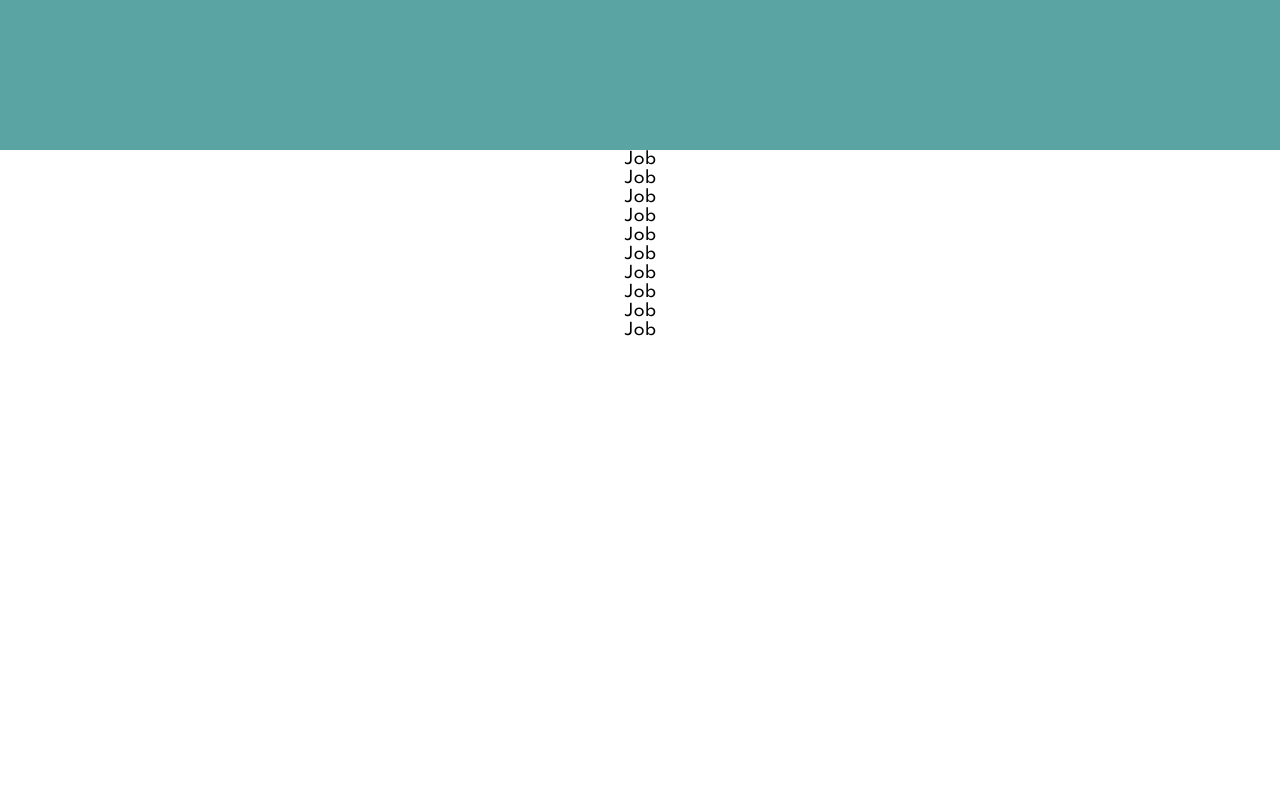
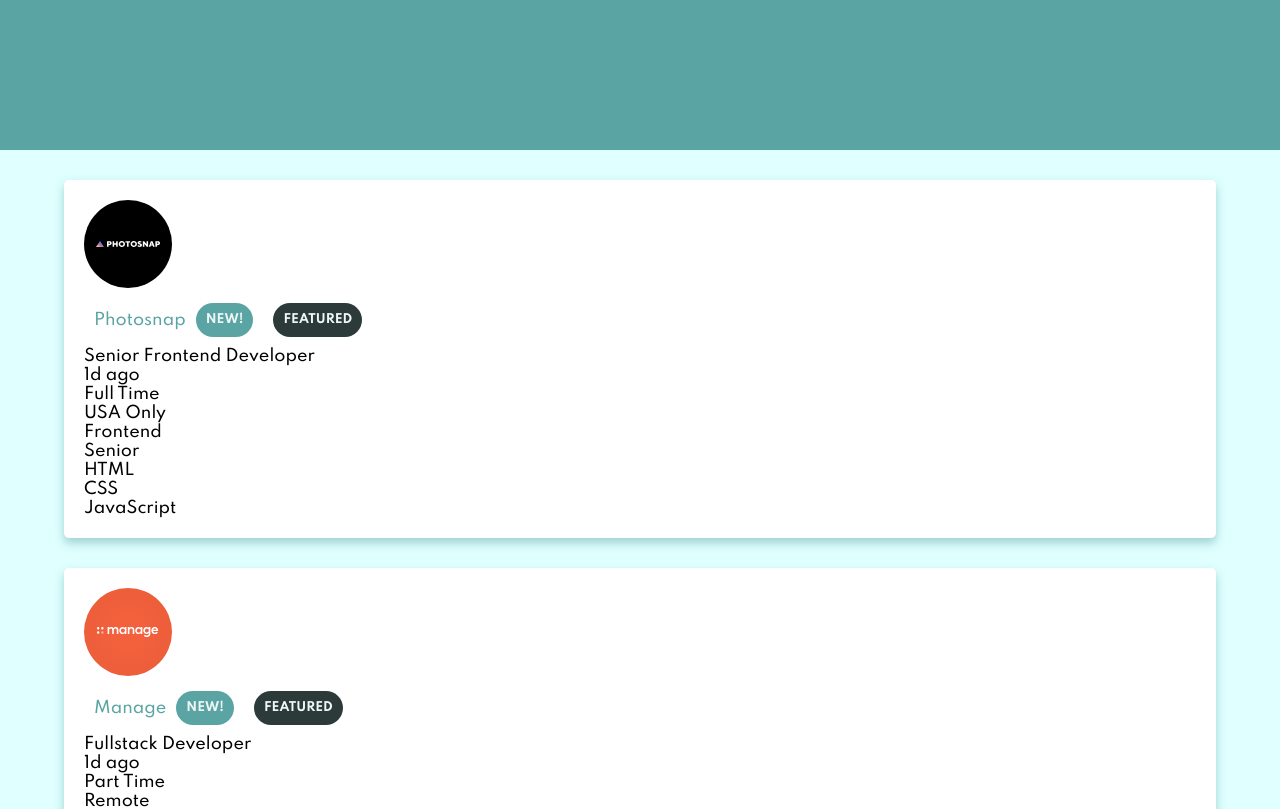
Before and after one commit to Loquen/job-filter, a React (Create React App) app: page / in a window 1280 px wide. Shown: the top 809 px of the page. Built offline with nearby package versions, Linux system fonts and the light colour scheme.

Commit message:
rendering all jobs from data.json

```diff
--- a/src/App.scss
+++ b/src/App.scss
@@ -13,7 +13,7 @@
 @import url('https://fonts.googleapis.com/css2?family=Spartan:wght@500;700&display=swap');
 
 $dark-cyan: hsl(180, 29%, 50%);
-$background-cyan: hsl(180, 52%, 96%);
+$background-cyan: hsl(180, 100%, 94%);
 $filter-cyan: hsl(180, 31%, 95%);
 $darker-cyan: hsl(180, 8%, 52%);
 $darkest-cyan: hsl(180, 14%, 20%);
@@ -21,9 +21,52 @@ $darkest-cyan: hsl(180, 14%, 20%);
 .App {
   text-align: center;
   font-family: 'Spartan', sans-serif;
+  background-color: $background-cyan;
 }
 
 .NavBar {
   background-color: $dark-cyan;
   height: 150px;
 }
+
+.job-list {
+  width: 90%;
+  margin: auto;
+}
+
+.job {
+  padding: 20px;
+  margin: 30px auto;
+  text-align: left;
+  background-color: white;
+  border-radius: 5px;
+  box-shadow: 0 5px 10px rgba( $dark-cyan, .5 )
+  ;
+
+  .company {
+    display: flex;
+    align-items: center;
+    margin: 10px;
+
+    .title {
+      color: $dark-cyan;
+    }
+
+    .new, .feature {
+      text-transform: uppercase;
+      font-weight: 700;
+      font-size: 12px;
+      color: $filter-cyan;
+      border-radius: 20px;
+      padding: 10px;
+      margin: 0 10px;
+    }
+    .new {
+      background-color: $dark-cyan;
+    }
+
+    .feature {
+      background-color: $darkest-cyan;
+    }
+  }
+}
--- a/src/Job.jsx
+++ b/src/Job.jsx
@@ -1,9 +1,34 @@
 import React from 'react';
 
-function Job(props) {
+function Job({
+  company, url, newJob, featured, position,
+  role, level, postedAt, contract, location,
+  languages, tools
+}) {
+  let filters = [role, level, ...languages, ...tools];
   return (
-    <div>
-      Job
+    <div className='job'>
+      <div className='logo'>
+        <img src={url} alt={`${company} logo`}/>
+      </div>
+      <div className='company'>
+        <div className='title'>{company}</div>
+        <div className='new'>New!</div>
+        <div className='feature'>Featured</div>
+      </div>
+      <div className='position'>
+        {position}
+      </div>
+      <div className='about'>
+        <div className='time'>{postedAt}</div>
+        <div className='type'>{contract}</div>
+        <div className='location'>{location}</div>
+      </div>
+      {filters.map((item, key) =>
+        <div key={key} className='filter-option'>
+          {item}
+        </div>
+        )}
     </div>
   );
 }
--- a/src/JobList.jsx
+++ b/src/JobList.jsx
@@ -5,13 +5,27 @@ let jobs = require('./data.json');
 
 function JobList(props) {
   return (
-    <>
+    <div className='job-list'>
       {
         jobs.map(job =>
-          <Job/>
+          <Job
+            key={job.id}
+            company={job.company}
+            url={job.logo}
+            newJob={job.new}
+            featured={job.featured}
+            position={job.position}
+            role={job.role}
+            level={job.level}
+            postedAt={job.postedAt}
+            contract={job.contract}
+            location={job.location}
+            languages={job.languages ? job.languages : []}
+            tools={job.tools ? job.tools : []}
+          />
         )
       }
-    </>
+    </div>
   );
 }
 
```
